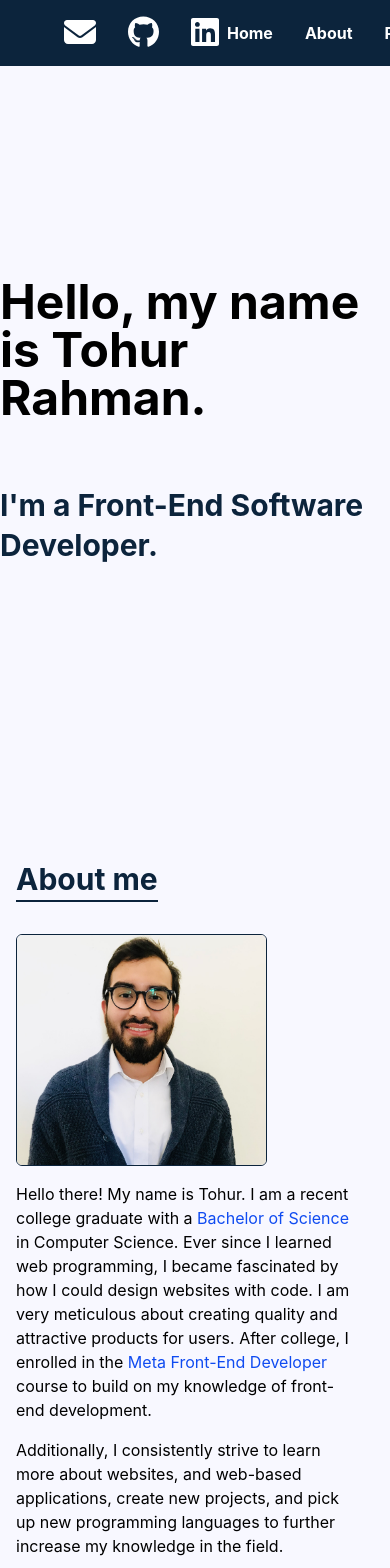
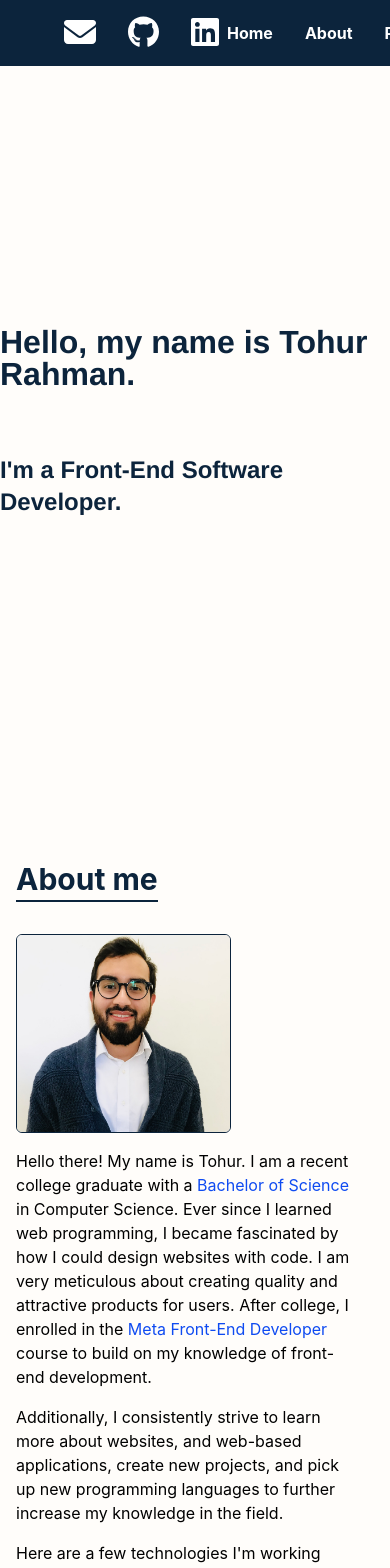
Before and after one commit to tohurr/tohurr.github.io, a React (Create React App) app: page / in a window 390 px wide. Shown: the top 1568 px of the page. Built offline with nearby package versions, Linux system fonts and the light colour scheme.

Commit message:
Updated styles and removed resume link

```diff
--- a/src/components/Aboutme.js
+++ b/src/components/Aboutme.js
@@ -8,7 +8,7 @@ import resume from '../assets/cs-resume.pdf'
 const Aboutme = () => {
     return (
         <FullScreenSection
-            backgroundColor="#F8F8FF"
+            backgroundColor="#FFFDFA"
             // p={16}
             spacing={8}
             alignItems="flex-start"
@@ -44,7 +44,7 @@ const Aboutme = () => {
                 <Image src={photo} alt='Tohur' borderRadius="md" className="image" />
             </div>
         </div>
-        <a className="resume" href={resume} target="_blank" rel="noopener noreferrer">Resume</a>
+        {/* <a className="resume" href={resume} target="_blank" rel="noopener noreferrer">Resume</a> */}
         {/* <p className="email-me">Email: <a href="mailto: tohur.biz@gmail.com" target="_blank" rel="noopener noreferrer">tohur.biz@gmail.com</a></p> */}
         </FullScreenSection>
     )
--- a/src/components/LandingSection.js
+++ b/src/components/LandingSection.js
@@ -13,7 +13,7 @@ const LandingSection = () => (
    justifyContent="center"
    alignItems="center"
    isDarkBackground
-   backgroundColor="#F8F8FF"
+   backgroundColor="#FFFDFA"
    id="landing-section"
  >
    <VStack spacing={16}>
@@ -24,13 +24,15 @@ const LandingSection = () => (
          name="Tohur Rahman"
        />  */}
 
-       <Heading as="h1" size="3xl" noOfLines={0} color="black">
+       <Heading as="h1" size="3xl" noOfLines={0} color="#0C243C">
          {greeting}
+         {/* Hello, my name is Tohur Rahman. */}
        </Heading>
      {/* </VStack>  */}
      {/* <VStack spacing={5} >  */}
        <Heading as="h2" size="xl" noOfLines={0} color="#0C243C">
          {bio1}
+         {/* I'm a Front-End Software Developer. */}
        </Heading>
        {/* <Heading as="h1" size="3xl" noOfLines={1}>
          {bio2}
--- a/src/components/ProjectsSection.js
+++ b/src/components/ProjectsSection.js
@@ -46,7 +46,7 @@ const projects = [
 const ProjectsSection = () => {
  return (
    <FullScreenSection
-     backgroundColor="#F8F8FF"
+     backgroundColor="#FFFDFA"
      isDarkBackground
     //  p={8}
      alignItems="flex-start"
--- a/src/components/Styles.css
+++ b/src/components/Styles.css
@@ -60,7 +60,7 @@
 
 @media (max-width:850px) {
     .image {
-        width: 70%;
+        width: 60%;
     }
 }
 
@@ -171,7 +171,8 @@
 /* Nav section */
 @media (max-width:850px) {
     .chakra-stack.navhome.css-1ocidfa {
-        margin-bottom: 1rem;
+        /* margin-top: .5rem; */
+        margin-bottom: .5rem;
         font-size: 1rem;
     }
 }
@@ -220,3 +221,24 @@
         font-size: medium;
     }
 }
+
+/* landing-section title */
+.chakra-heading.css-1apeglv {
+    font-family: Helvetica;
+}
+
+.chakra-heading.css-tiszkr {
+    font-family: Helvetica;
+}
+
+@media (max-width:850px) {
+    .chakra-heading.css-1apeglv {
+        font-size: xx-large;
+    }
+}
+
+@media (max-width:850px) {
+    .chakra-heading.css-tiszkr {
+        font-size: x-large;
+    }
+}
```
